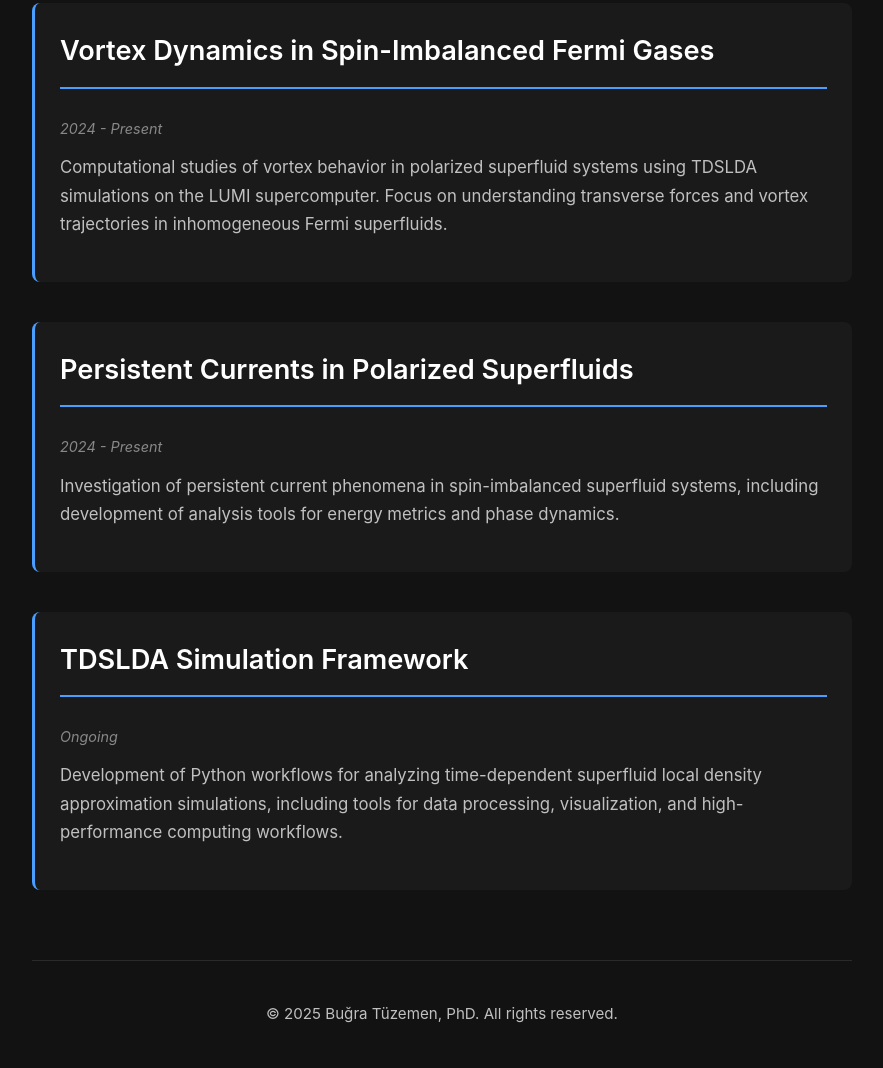
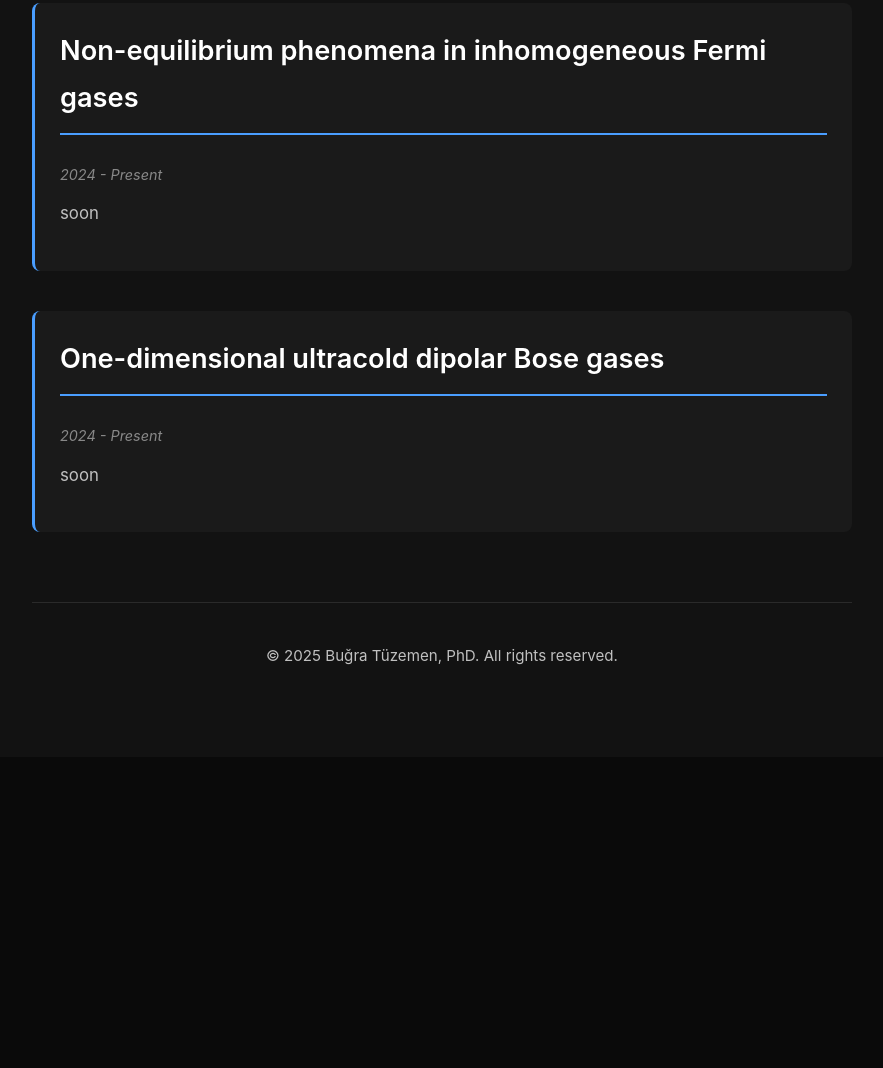
Before and after one commit to buurara/buurara.github.io, a plain HTML site: page projects.html in a window 1280 px wide. Shown: the part 339-1407 px from the top of the page, without its empty margins (198-1081 px from the left). After the commit the page ends 1096 px from the top, so only its background shows below. Drawn offline with Linux system fonts and the light colour scheme.

Commit message:
Update projects.html

```diff
--- a/projects.html
+++ b/projects.html
@@ -3,13 +3,13 @@
 <head>
     <meta charset="UTF-8">
     <meta name="viewport" content="width=device-width, initial-scale=1.0">
-    <title>Buğra Tüzemen, PhD - Projects</title>
+    <title>Buğra Tüzemen - Projects</title>
     <link rel="stylesheet" href="style-dark.css">
 </head>
 <body>
     <nav>
         <div class="nav-container">
-            <div class="nav-brand">Buğra Tüzemen, PhD</div>
+            <div class="nav-brand">Buğra Tüzemen</div>
             <ul class="nav-menu">
                 <li><a href="index.html">Home</a></li>
                 <li><a href="projects.html" class="active">Projects</a></li>
@@ -26,30 +26,18 @@
         </header>
 
         <section class="project">
-            <h2>Vortex Dynamics in Spin-Imbalanced Fermi Gases</h2>
+            <h2>Non-equilibrium phenomena in inhomogeneous Fermi gases</h2>
             <p class="project-meta">2024 - Present</p>
             <p>
-                Computational studies of vortex behavior in polarized superfluid systems using TDSLDA simulations
-                on the LUMI supercomputer. Focus on understanding transverse forces and vortex trajectories in
-                inhomogeneous Fermi superfluids.
+                soon
             </p>
         </section>
 
         <section class="project">
-            <h2>Persistent Currents in Polarized Superfluids</h2>
+            <h2>One-dimensional ultracold dipolar Bose gases</h2>
             <p class="project-meta">2024 - Present</p>
             <p>
-                Investigation of persistent current phenomena in spin-imbalanced superfluid systems, including
-                development of analysis tools for energy metrics and phase dynamics.
-            </p>
-        </section>
-
-        <section class="project">
-            <h2>TDSLDA Simulation Framework</h2>
-            <p class="project-meta">Ongoing</p>
-            <p>
-                Development of Python workflows for analyzing time-dependent superfluid local density approximation
-                simulations, including tools for data processing, visualization, and high-performance computing workflows.
+                soon
             </p>
         </section>
 
```
